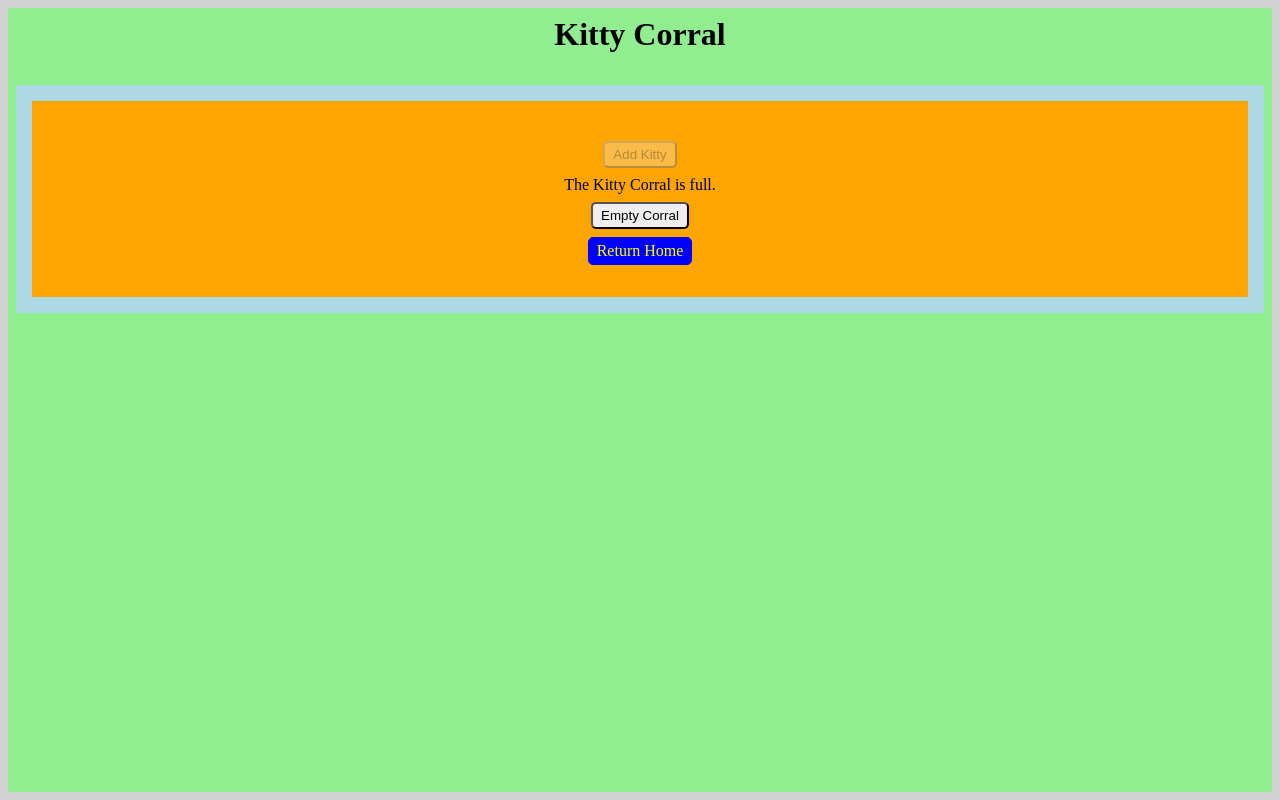
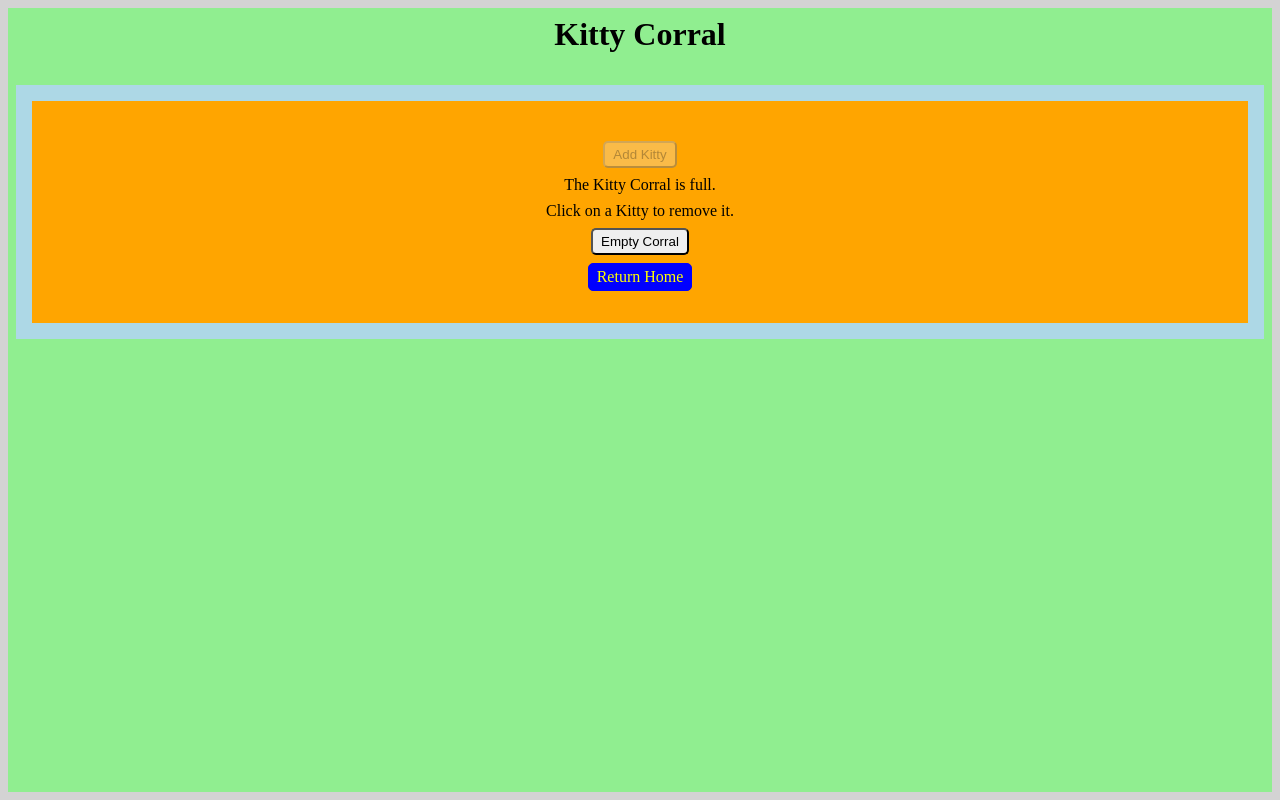
Before and after one commit to franco-ortega/kitty-corral, a Next.js app: page /corral in a window 1280 px wide. Built offline with nearby package versions, Linux system fonts and the light colour scheme.

Commit message:
add message to remove kitty

```diff
--- a/components/corral/Corral.jsx
+++ b/components/corral/Corral.jsx
@@ -55,10 +55,11 @@ const Corral = ({ corralCount }) => {
           Add Kitty
         </button>
         {corralSpaces.every((space) => space.props?.children) && (
-          <>
-            <p>The Kitty Corral is full.</p>
-            <button onClick={onEmptyCorralClick}>Empty Corral</button>
-          </>
+          <p>The Kitty Corral is full.</p>
+        )}
+        <p>Click on a Kitty to remove it.</p>
+        {corralSpaces.every((space) => space.props?.children) && (
+          <button onClick={onEmptyCorralClick}>Empty Corral</button>
         )}
         <div>
           <Link href="/">Return Home</Link>
```
